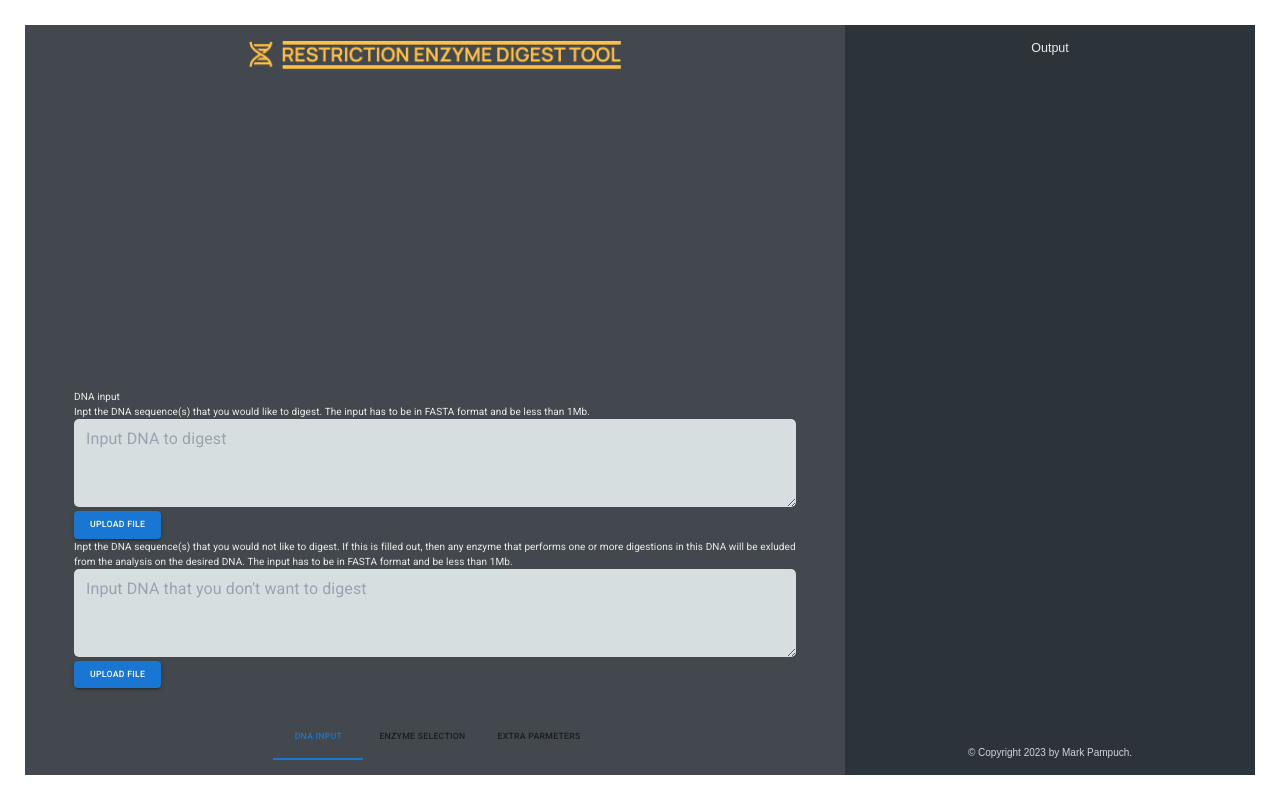
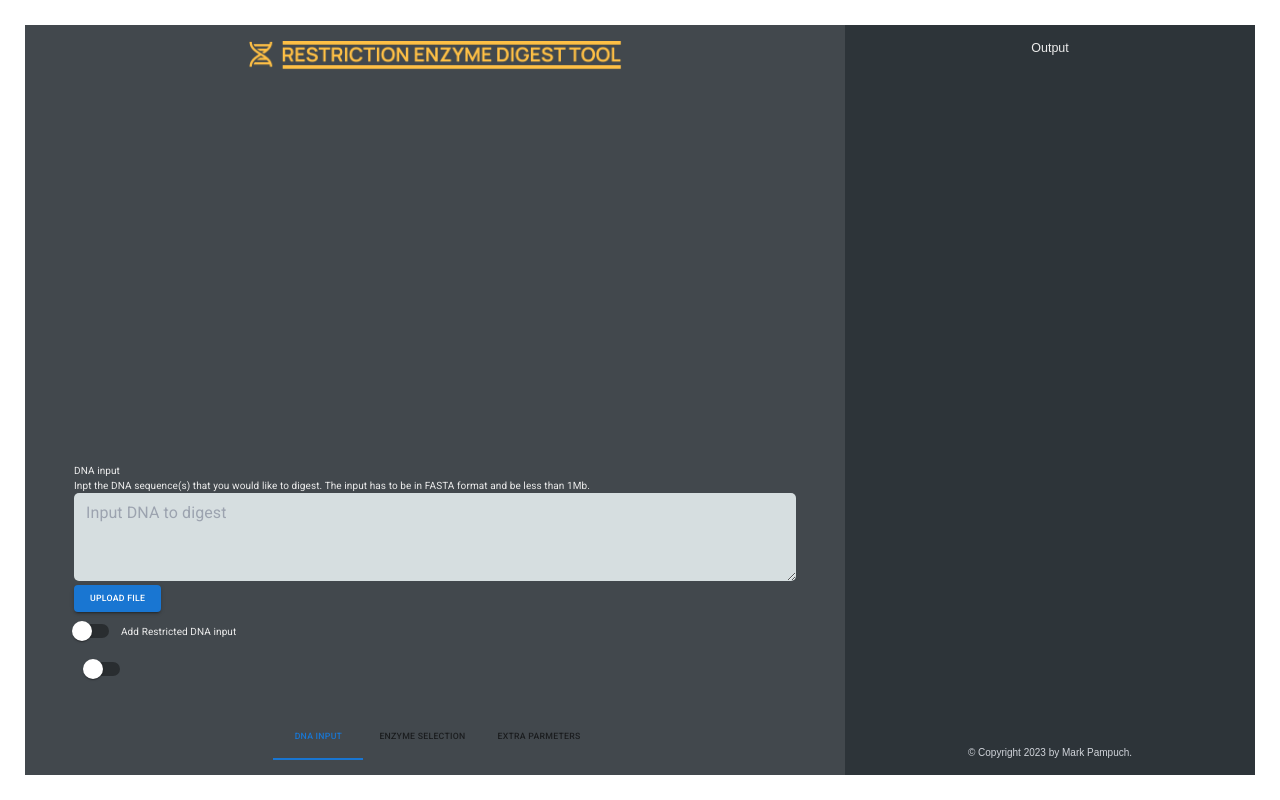
Before and after one commit to mpampuch/restriction-enzyme-digest-tool, a React (Vite) app: page / in a window 1280 px wide. Built offline with nearby package versions, Linux system fonts and the light colour scheme.

Commit message:
make functional show toggle button

```diff
--- /dev/null
+++ b/src/components/LabelledSwitch.jsx
@@ -0,0 +1,11 @@
+import FormGroup from "@mui/material/FormGroup";
+import FormControlLabel from "@mui/material/FormControlLabel";
+import Switch from "@mui/material/Switch";
+
+export default function SwitchLabels() {
+  return (
+    <FormGroup>
+      <FormControlLabel control={<Switch />} label="Add Restricted DNA input" />
+    </FormGroup>
+  );
+}
--- a/src/components/Tabs.jsx
+++ b/src/components/Tabs.jsx
@@ -6,6 +6,8 @@ import Typography from "@mui/material/Typography";
 import Box from "@mui/material/Box";
 import TextareaAutosize from "@mui/material/TextareaAutosize";
 import Button from "@mui/material/Button";
+import LabelledSwitch from "./LabelledSwitch";
+import Switch from "@mui/material/Switch";
 
 function CustomTabPanel(props) {
   const { children, value, index, ...other } = props;
@@ -42,6 +44,7 @@ function a11yProps(index) {
 
 export default function BasicTabs() {
   const [value, setValue] = React.useState(0);
+  const [showRestrictedInput, setShowRestrictedInput] = React.useState(false);
 
   const handleChange = (event, newValue) => {
     setValue(newValue);
@@ -56,32 +59,57 @@ export default function BasicTabs() {
             Inpt the DNA sequence(s) that you would like to digest. The input
             has to be in FASTA format and be less than 1Mb.
           </p>
+          {/* TODO, FIX THE OVERFLOW AND ADD A SCROLL WHEN THIS GETS TOO BIG */}
+          <div className="scrollbar-thin scrollbar-thumb-gray-300 scrollbar-track-gray-10 max-h-[300px] overflow-auto">
             <TextareaAutosize
               aria-label="minimum height"
               minRows={3}
               placeholder="Input DNA to digest"
               className="text-gray-800"
             />
+          </div>
           <Button variant="contained" component="label">
             Upload File
             <input type="file" hidden />
           </Button>
+          <div
+            className={`overflow-hidden transition-all duration-500 ease-in-out ${
+              showRestrictedInput ? "max-h-[300px]" : "max-h-0"
+            }`}
+          >
+            {/* {showRestrictedInput && (
+              <> */}
             <p>
-            Inpt the DNA sequence(s) that you would not like to digest. If this
-            is filled out, then any enzyme that performs one or more digestions
-            in this DNA will be exluded from the analysis on the desired DNA.
-            The input has to be in FASTA format and be less than 1Mb.
+              Inpt the DNA sequence(s) that you would not like to digest. If
+              this is filled out, then any enzyme that performs one or more
+              digestions in this DNA will be exluded from the analysis on the
+              desired DNA. The input has to be in FASTA format and be less than
+              1Mb.
             </p>
+            <div className="scrollbar-thin scrollbar-thumb-gray-300 scrollbar-track-gray-10 max-h-[300px] overflow-auto">
               <TextareaAutosize
                 aria-label="minimum height"
                 minRows={3}
                 placeholder="Input DNA that you don't want to digest"
                 className="text-gray-800"
               />
+            </div>
             <Button variant="contained" component="label">
               Upload File
               <input type="file" hidden />
             </Button>
+            {/* </>
+            )} */}
+          </div>
+          <LabelledSwitch />
+          {/* TODO, ADD THIS LOGIC TO THE LABELLED DNA INPUT THING BUT DO IT USING A GLOBAL STATE MANAGEMENT SYSTEM LIKE REDUX TO ENSURE PARENT CAN GET THE STATE */}
+          <Switch
+            onChange={() =>
+              setShowRestrictedInput(
+                (showRestrictedInput) => !showRestrictedInput,
+              )
+            }
+          />
         </CustomTabPanel>
         <CustomTabPanel value={value} index={1}>
           <h1>Enzyme Selection</h1>
```
Lines whose indentation alone changed are shown as unchanged.
